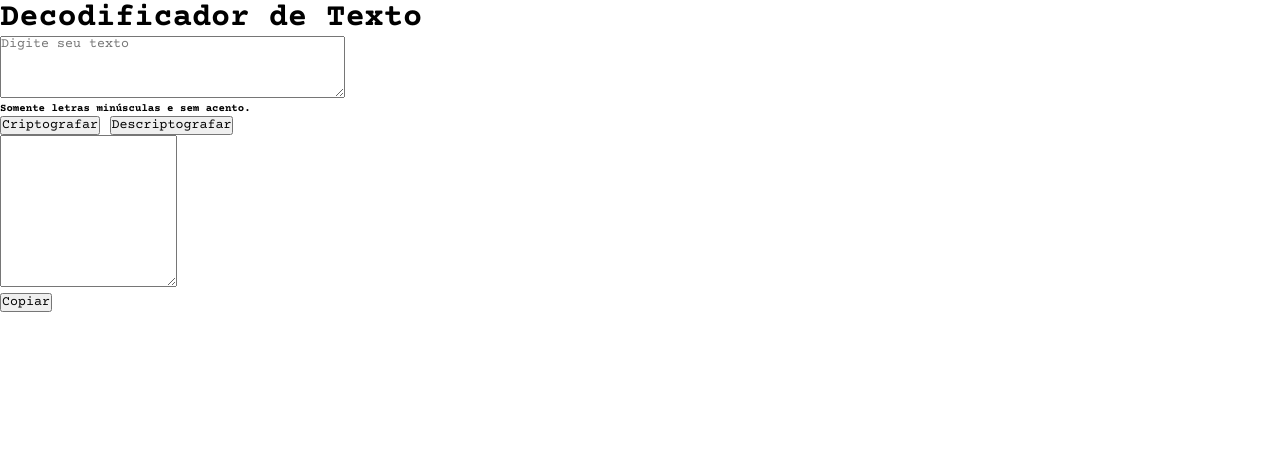
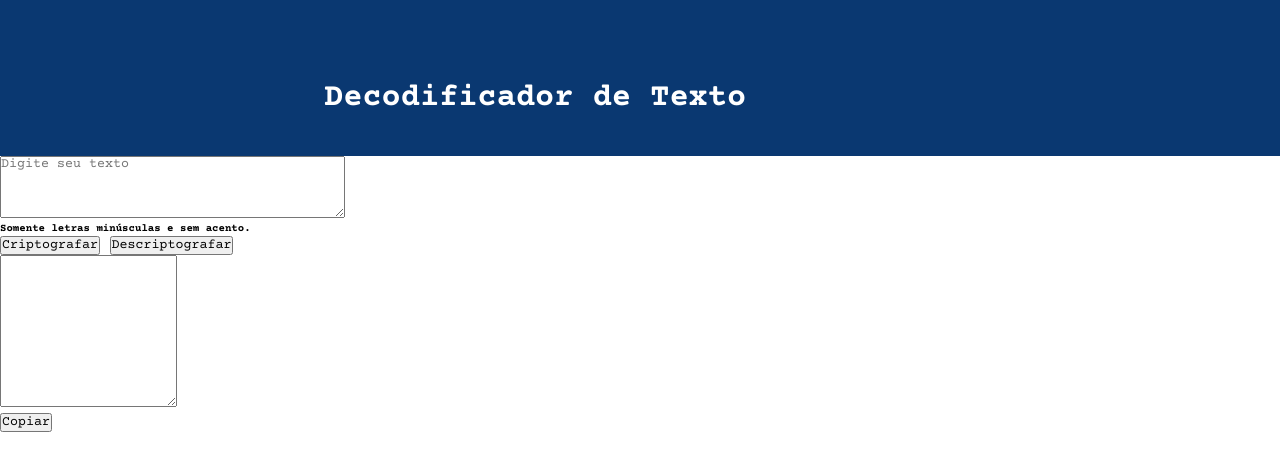
Before and after one commit to jsilva-js/decodificador-de-texto, a plain HTML site: page index.html in a window 1280 px wide. Drawn offline with nearby package versions, Linux system fonts and the light colour scheme.

Commit message:
estiliza header

```diff
--- a/index.html
+++ b/index.html
@@ -14,7 +14,9 @@
 </head>
 <body>
     <header>
-        <h1 class="title">Decodificador de Texto</h1>
+        <div class="container">
+            <h1 class="title">Decodificador de Texto</h1>
+        </div>
     </header>
 
     <main>
--- a/src/styles/style.css
+++ b/src/styles/style.css
@@ -4,3 +4,21 @@
     box-sizing: border-box;
     font-family: "Courier Prime", monospace;
 }
+
+.container {
+    padding: 0 300px;
+    margin: 0 auto;
+}
+
+body {
+    background-color: #FFFFFF;
+}
+
+header {
+    background-color: #0A3871;
+}
+
+.title {
+    padding: 80px 24px 40px;
+    color: #FFFFFF;
+}
```
